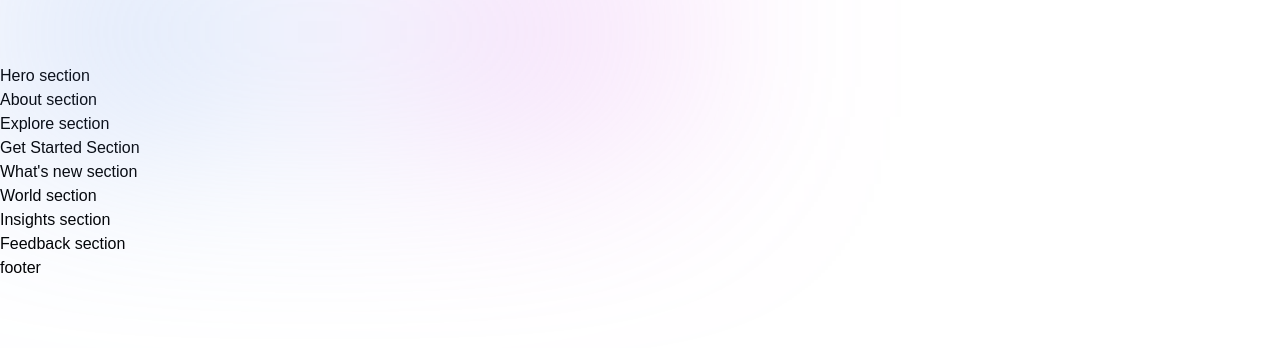
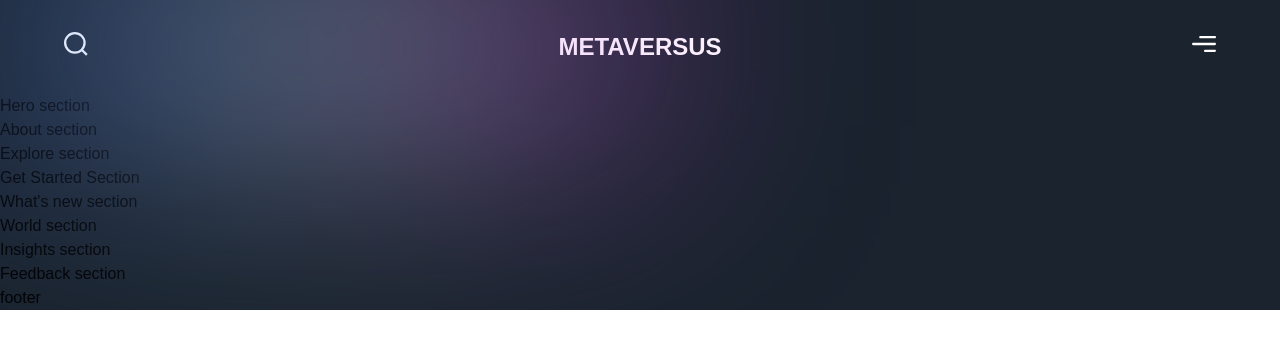
Before and after one commit to naveen-khuntey/metaversus, a Next.js app: page / in a window 1280 px wide. Shown: the top 348 px of the page. Built offline with nearby package versions, Linux system fonts and the light colour scheme; a web font is replaced by a local one.

Commit message:
navbar complete

```diff
--- a/app/page.js
+++ b/app/page.js
@@ -2,7 +2,7 @@ import { Footer, Navbar } from '../components';
 import { About, Explore, Feedback, GetStarted, Hero, Insights, WhatsNew, World } from '../sections';
 
 const Page = () => (
-  <div>
+  <div className="bg-primary-black overflow-hidden">
     <Navbar />
     <Hero />
     <About />
--- a/components/Navbar.jsx
+++ b/components/Navbar.jsx
@@ -11,8 +11,22 @@ const Navbar = () => (
     whileInView="show"
     className={`${styles.xPaddings} py-8 relative`}
   >
-    <div className="absolute w-[50%] inset-0
-    gradient-01" />
+    <div className="absolute w-[50%] inset-0 gradient-01" />
+    <div className={`${styles.innerWidth} mx-auto flex justify-between gap-8`}>
+      <img
+        src="/search.svg"
+        alt="search"
+        className="w-[24px] h-[24px] object-contain"
+      />
+      <h2 className="font-extrabold text-[24px] leading-[30px] text-white">
+        METAVERSUS
+      </h2>
+      <img
+        src="/menu.svg"
+        alt="menu"
+        className="w-[24px] h-[24px] object-contain"
+      />
+    </div>
   </motion.nav>
 );
 export default Navbar;
```
